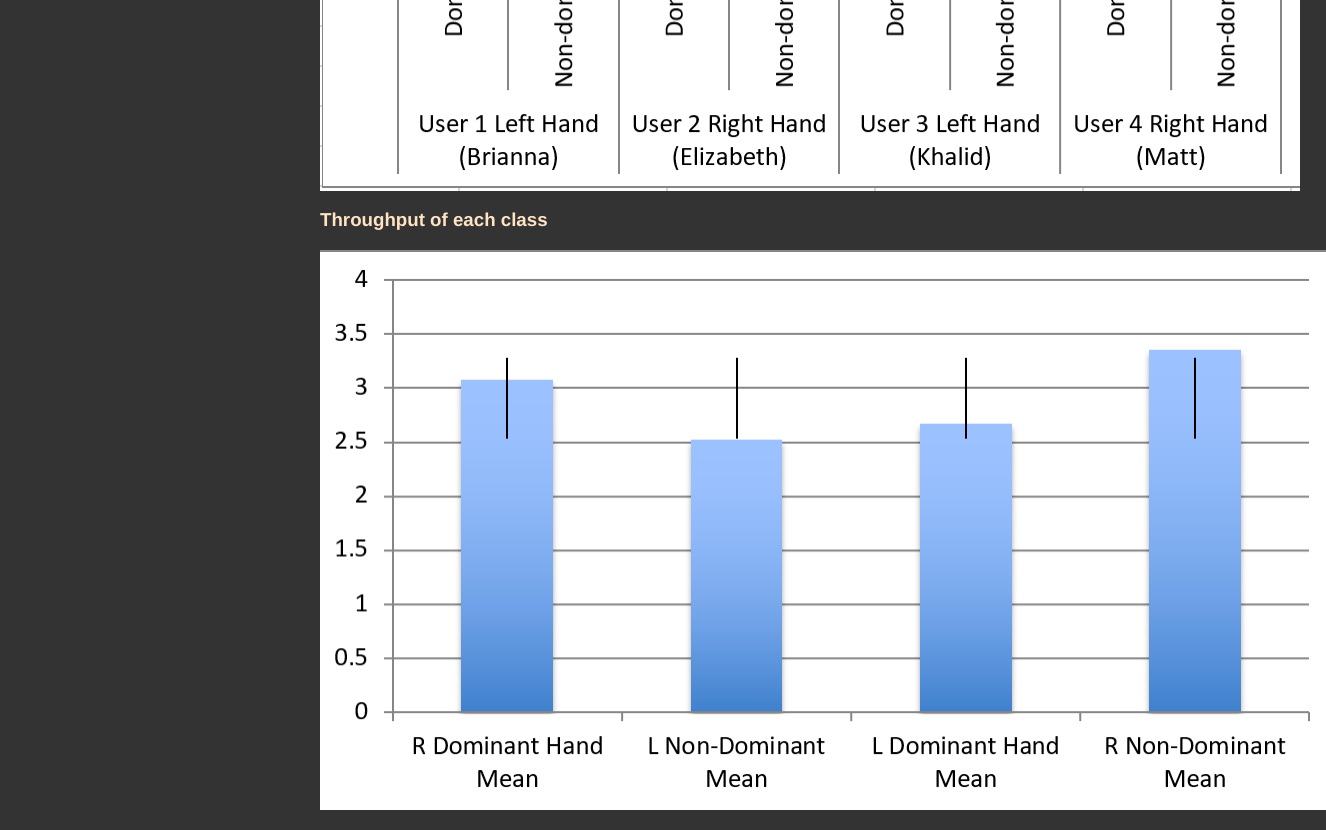
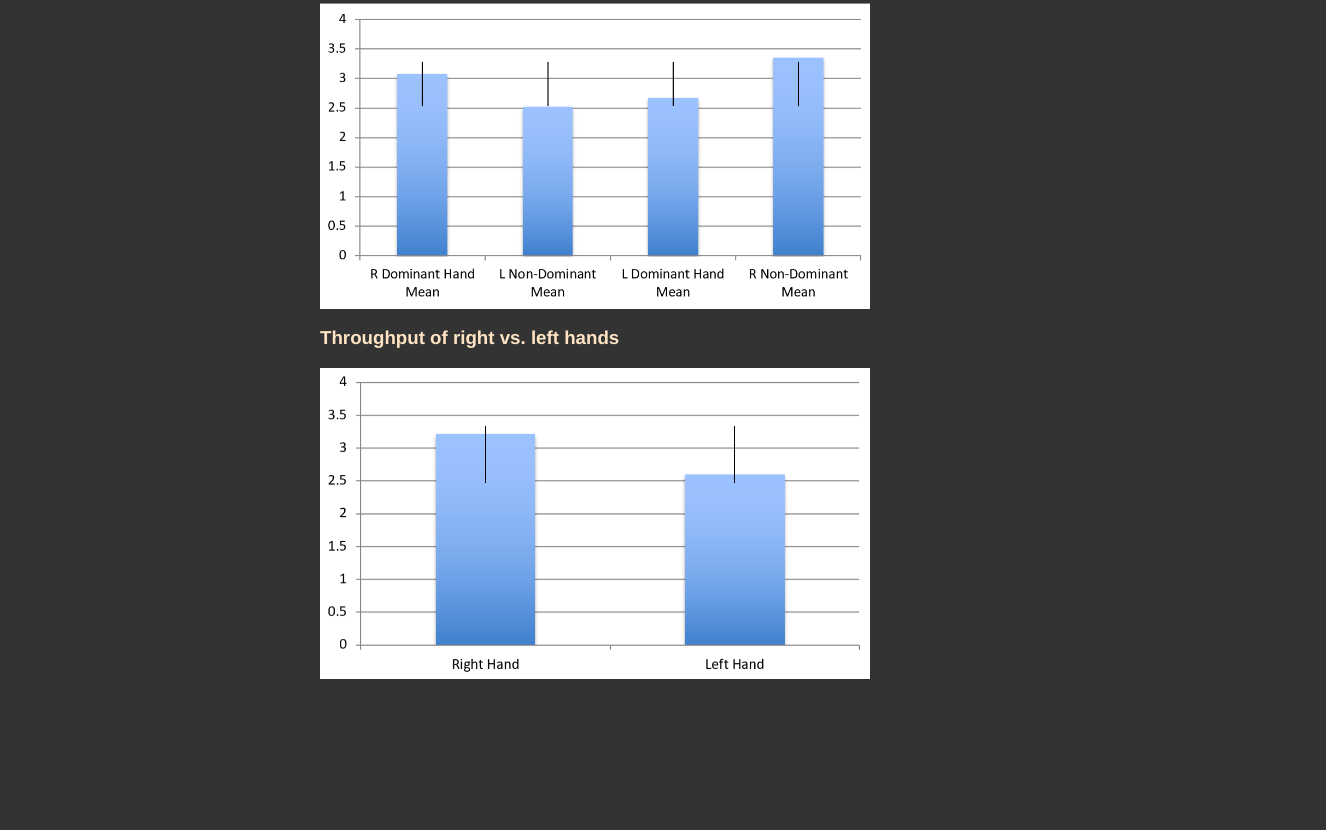
Before and after one commit to kad227/w2.github.io, a plain HTML site: page index.html in a window 1280 px wide. Shown: the part 1135-1965 px from the top of the page, 1326 px wide, since content can reach past the window. After the commit the page ends 1834 px from the top, so only its background shows below. Drawn offline with Linux system fonts and the light colour scheme.

Commit message:
added hands image and update figures

```diff
--- a/index.html
+++ b/index.html
@@ -14,8 +14,13 @@
       p, li {
           line-height: 20px;
       }
+
       ul {
           padding: 0 25px;
+      }
+
+      img {
+          width: 550px;
       }
     </style>
   </head>
@@ -31,12 +36,14 @@
     </ul>
     <h2>Summary</h2>
     <p>
-      We sought to quantify the difference in pointing performance between a subject's right and left hand, and if this was affected by the subject's handedness.  We completed trials using the trackpad of a MacBook Pro.  We conducted a test using the GoFitts application.  We conducted 9 trials at 9 levels of difficulty, using amplitudes of 100, 200, 400 and widths of 20, 40, 80.  The combinations of amplitude and width were randomized.  Two of the subjects were right-handed and preferred to use the trackpad with their right hand.  The other two subjects were left-handed but still preferred to use the trackpad with their right hand.  We sought to investigate if the subject's preferred trackpad hand performed better than their non-preferred hand, or if it was instead better with their dominant hand.  Our hypothesis was that all subjects would perform better with their preferred hand due to training and expertise rather than performing better with their dominant hand regardless of training.  As the data below indicates, at all levels of difficulty our subjects did indeed produce a higher throughput with their preferred hand regardless of their natural dominance.  In general performance with a preferred hand is approximately 1 bit/sec higher across all levels of difficulty tested, which confirms our hypothesis.
+      We sought to quantify the difference in pointing performance between a subject's right and left hand, and if this was affected by the subject's handedness.  We completed trials using the trackpad of a MacBook Pro.  We conducted a test using the GoFitts application.  We conducted 9 trials at 9 levels of difficulty, using amplitudes of 100, 200, 400 and widths of 20, 40, 80.  The combinations of amplitude and width were randomized.  Two of the subjects were right-handed and preferred to use the trackpad with their right hand.  The other two subjects were left-handed but still preferred to use the trackpad with their right hand.  We sought to investigate if the subject's preferred trackpad hand performed better than their non-preferred hand, or if it was instead better with their dominant hand.  Our hypothesis was that all subjects would perform better with their preferred hand due to training and expertise rather than performing better with their dominant hand regardless of training.  As the data below indicates, at all levels of difficulty our subjects did indeed produce a higher throughput with their preferred hand regardless of their natural dominance.  In general performance with a preferred hand is approximately 0.5-1 bit/sec higher across all levels of difficulty tested, which confirms our hypothesis.
     </p>
     <h2>Charts</h2>
     <h3>Throughput of each condition and subject</h3>
     <img alt="Bar chart showing throughput of each condition and subject with error" src="conditions.png"/>
     <h3>Throughput of each class</h3>
     <img alt="Bar chart showing mean throughput of each class with error" src="classes.png"/>
+    <h3>Throughput of right vs. left hands</h3>
+    <img alt="Bar chart showing mean throughput of each hand with error" src="hands.png"/>
   </body>
 </html>
```
Also changed, not shown: hands.png (added).
